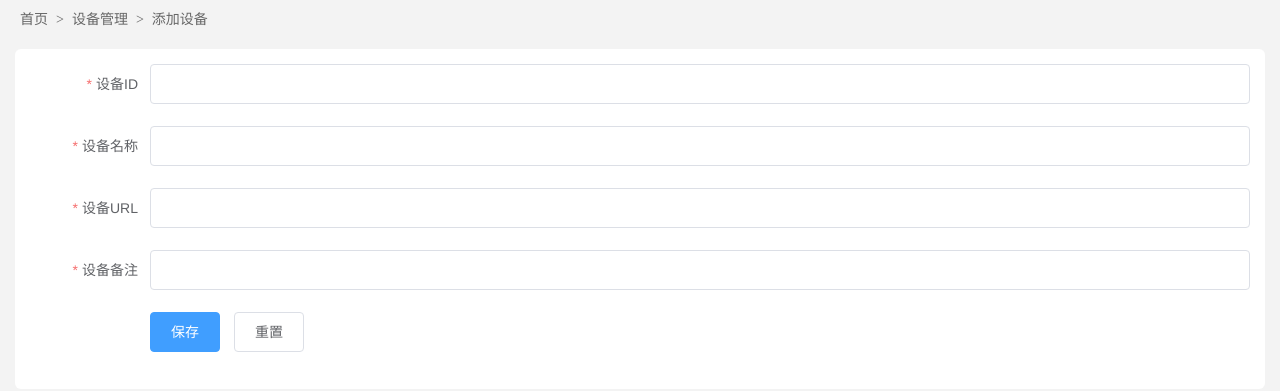
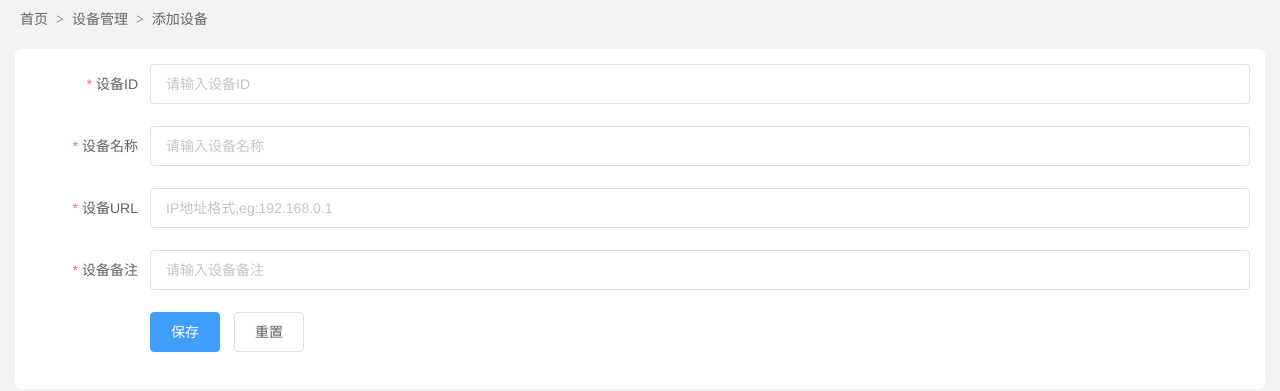
Before and after one commit to jinxichang066/jinxichang066House, a Spring Boot app: page /communityadd.html in a window 1280 px wide. Shown: the top 391 px of the page. Run offline with Spring Boot 4, Linux system fonts and the light colour scheme; some libraries are stand-ins or nearby versions.

Commit message:
完善新增设备placeholder

```diff
--- a/src/main/resources/static/communityadd.html
+++ b/src/main/resources/static/communityadd.html
@@ -29,16 +29,16 @@
     <div class="x-body">
         <el-form :model="community" :rules="rules" ref="communityFormRef" label-width="120px" class="demo-ruleForm">
             <el-form-item label="设备ID" prop="machineId">
-                <el-input v-model="community.machineId"></el-input>
+                <el-input v-model="community.machineId" placeholder="请输入设备ID"></el-input>
             </el-form-item>
             <el-form-item label="设备名称" prop="machineName">
-                <el-input v-model="community.machineName"></el-input>
+                <el-input v-model="community.machineName" placeholder="请输入设备名称"></el-input>
             </el-form-item>
             <el-form-item label="设备URL" prop="machineUrl">
-                <el-input v-model="community.machineUrl"></el-input>
+                <el-input v-model="community.machineUrl" placeholder="IP地址格式,eg:192.168.0.1"></el-input>
             </el-form-item>
             <el-form-item label="设备备注" prop="machineDesc">
-                <el-input v-model="community.machineDesc"></el-input>
+                <el-input v-model="community.machineDesc" placeholder="请输入设备备注"></el-input>
             </el-form-item>
             <el-form-item>
                 <el-button type="primary" @click="save()" style="text-align: center">保存</el-button>
```
